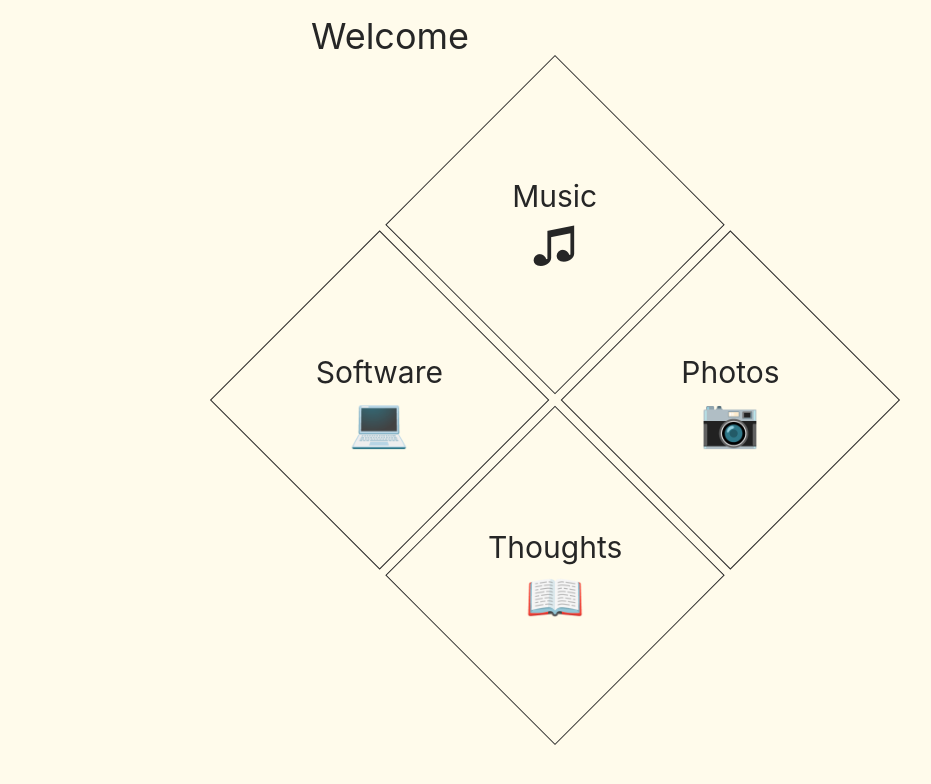
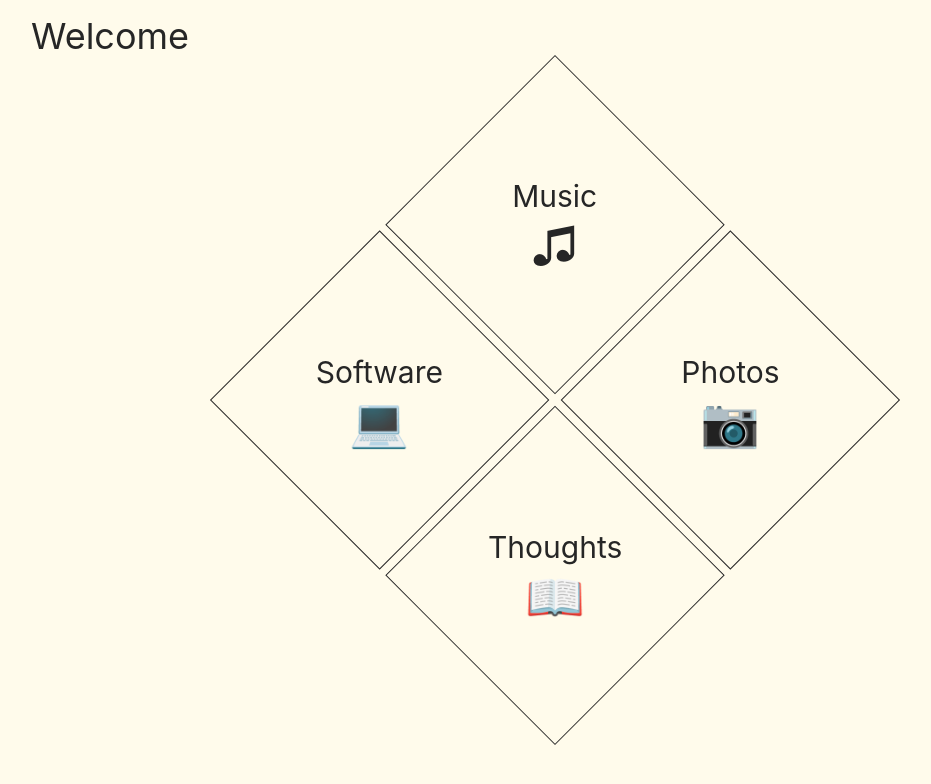
Before and after one commit to sventi555/ink-think, an Astro site: page / in a window 1280 px wide. Shown: the whole page, without its empty margins (85-1016 px from the left). Built offline with nearby package versions, Linux system fonts and the light colour scheme; Astro itself is replaced by a stand-in of ours.

Commit message:
make page container fill page width

```diff
--- a/src/components/page-container.astro
+++ b/src/components/page-container.astro
@@ -1,6 +1,6 @@
 ---
 ---
 
-<div class="mx-auto flex max-w-(--content-width) grow flex-col p-4">
+<div class="mx-auto flex w-full max-w-(--content-width) grow flex-col p-4">
   <slot />
 </div>
```
